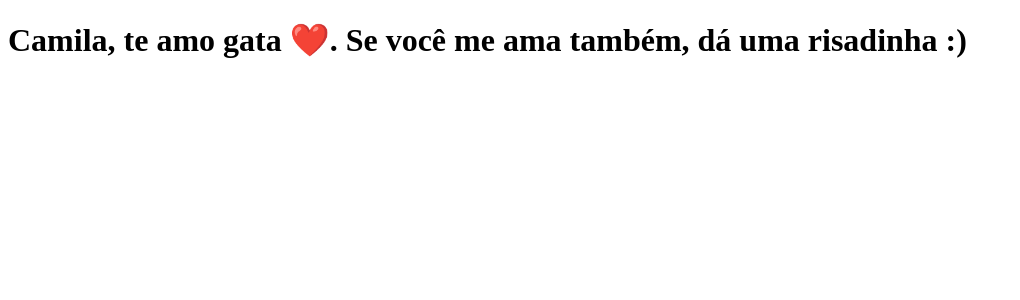
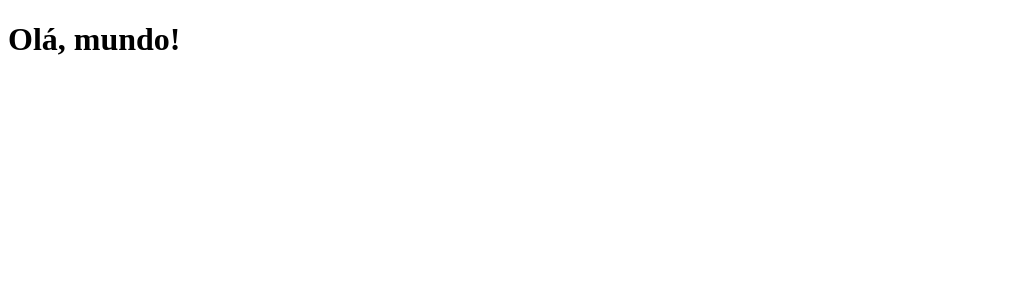
Before and after one commit to gilveloso1/clone-tabnews, a Next.js app: page / in a window 1280 px wide. Shown: the top 300 px of the page, without its empty margins (0-1020 px from the left). Built offline with nearby package versions, Linux system fonts and the light colour scheme.

Commit message:
modifica a frase

```diff
--- a/pages/index.js
+++ b/pages/index.js
@@ -1,5 +1,5 @@
 function Home() {
-    return <h1>Camila, te amo gata ❤️. Se você me ama também, dá uma risadinha :)</h1>
+    return <h1>Olá, mundo!</h1>
 }
 
 export default Home;
```
